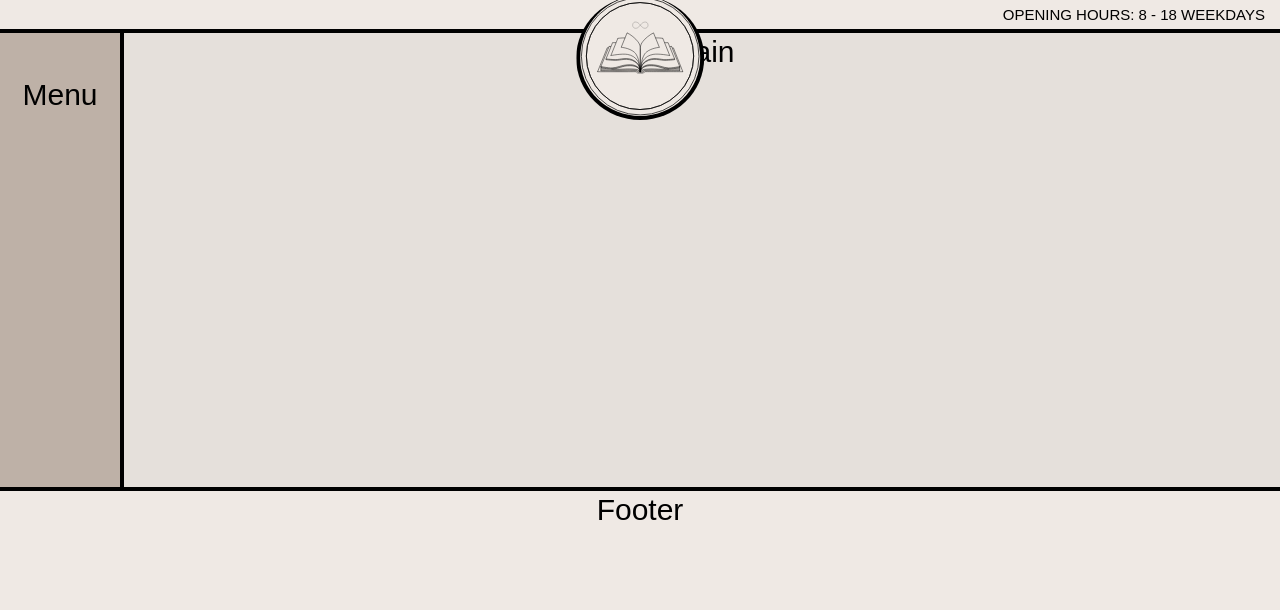
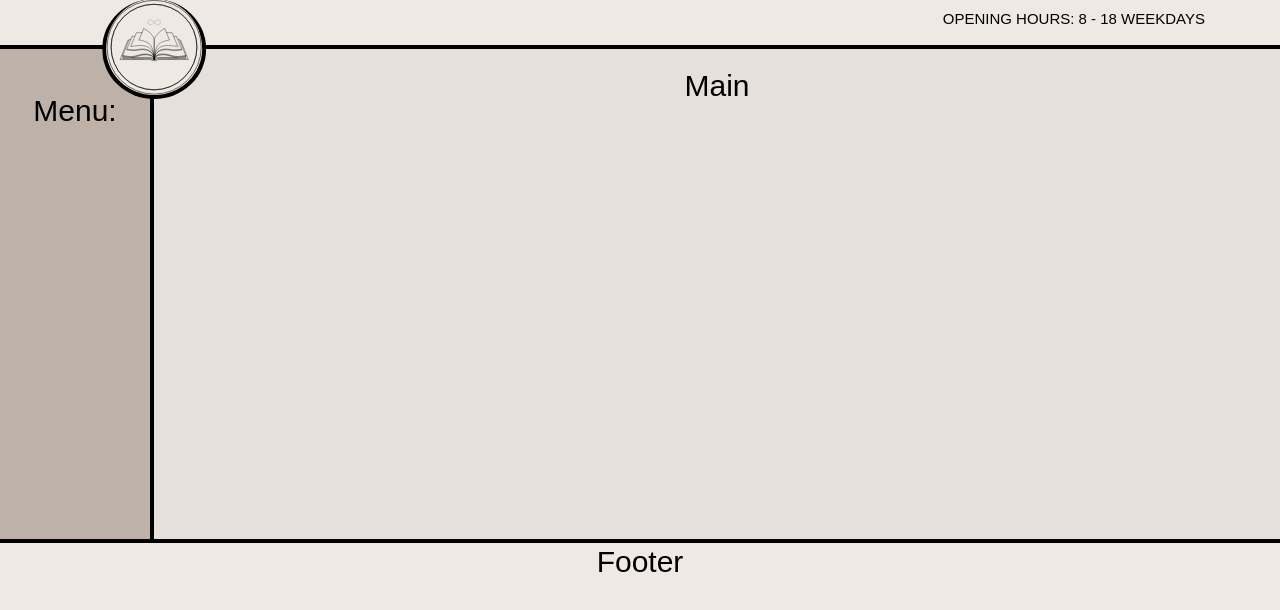
Before and after one commit to dlhosirokobystrozrake-holuby/holubia-kniznica, a plain HTML site: page src/index.html in a window 1280 px wide. Drawn offline with Linux system fonts and the light colour scheme; a web font is replaced by a local one.

Commit message:
Logo position to menu-main-header grid intersection

```diff
--- a/src/index.html
+++ b/src/index.html
@@ -10,9 +10,9 @@
 	<div class="grid-container">
 		<div class="header">
 			<span id="hours">OPENING HOURS: 8 - 18 WEEKDAYS</span>
-			<img src="./logo.svg" id="logo">
 		</div>
-		<div class="menu"><span>Menu</span></div>
+		<img src="./logo.svg" id="logo">
+		<div class="menu"><span>Menu:</span></div>
 		<div class="main">Main</div>
 		<div class="footer">Footer</div>
 	</div>
--- a/src/style.css
+++ b/src/style.css
@@ -4,19 +4,22 @@
     grid-column: span 2;
     z-index: 1;
     background-color: #efe9e4;
+    min-height: 1.5em;
+    line-height: 100%;
+    padding: 0 2em;
 }
 
-.header>img#logo {
+#logo {
     position: absolute;
     z-index: 1;
-    top: -4px;
-    left: 50%;
-    transform: translate(-50%, 0);
-    max-height: 4em;
+    grid-column: 2 / 2;
+    grid-row: 2 / 2;
+    height: 6em;
     background-color: #efe9e4;
     border-radius: 50%;
     border: 4px solid black;
     border-top: none;
+    transform: translate(-50%, -50%);
 }
 
 .menu {
@@ -48,9 +51,10 @@ body {
     grid-template-columns: auto 1fr;
     gap: 4px;
     background-color: #000000;
+    position: relative;
 }
 
-.grid-container>div {
+:where(.grid-container > div) {
     text-align: center;
     padding: 2px 0;
     font-size: 30px;
```
